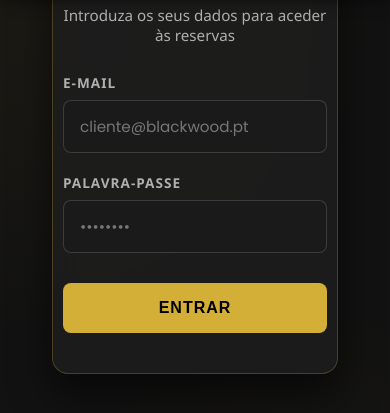
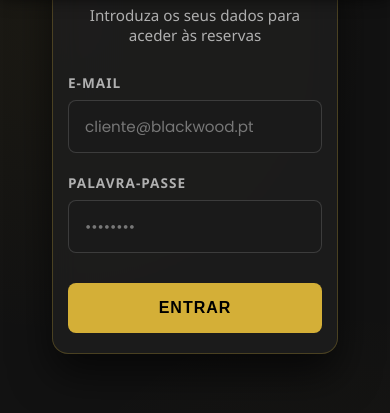
Before and after one commit to henriqueteixeiracastilho-hub/blackwood-barber, a website: page public/login.html in a window 390 px wide. Shown: the part 103-516 px from the top of the page. Drawn offline with Linux system fonts and the light colour scheme.

Commit message:
Ajusta formulario mobile

```diff
--- a/public/style.css
+++ b/public/style.css
@@ -1557,3 +1557,40 @@ header {
     margin-top: 0 !important;
   }
 }
+/* --- CORREÇÃO DO FORMULÁRIO DE AGENDAMENTO --- */
+@media screen and (max-width: 768px) {
+
+  /* 1. Faz a caixa escura ocupar quase todo o ecrã do telemóvel */
+  .booking-container,
+  .form-container,
+  .card,
+  form {
+    width: 92% !important;
+    max-width: 100% !important;
+    margin: 20px auto !important;
+    padding: 20px 15px !important;
+    box-sizing: border-box !important;
+  }
+
+  /* 2. Mete os campos (Nome, Telemóvel, Serviço) 100% dentro da caixa */
+  form input,
+  form select,
+  form textarea,
+  .form-group input,
+  .form-group select {
+    width: 100% !important;
+    max-width: 100% !important;
+    box-sizing: border-box !important;
+    margin-left: 0 !important;
+    margin-right: 0 !important;
+    display: block !important;
+  }
+
+  /* 3. Ajusta o botão amarelo no fim */
+  form button,
+  .btn-submit,
+  .confirm-btn {
+    width: 100% !important;
+    box-sizing: border-box !important;
+  }
+}
```
